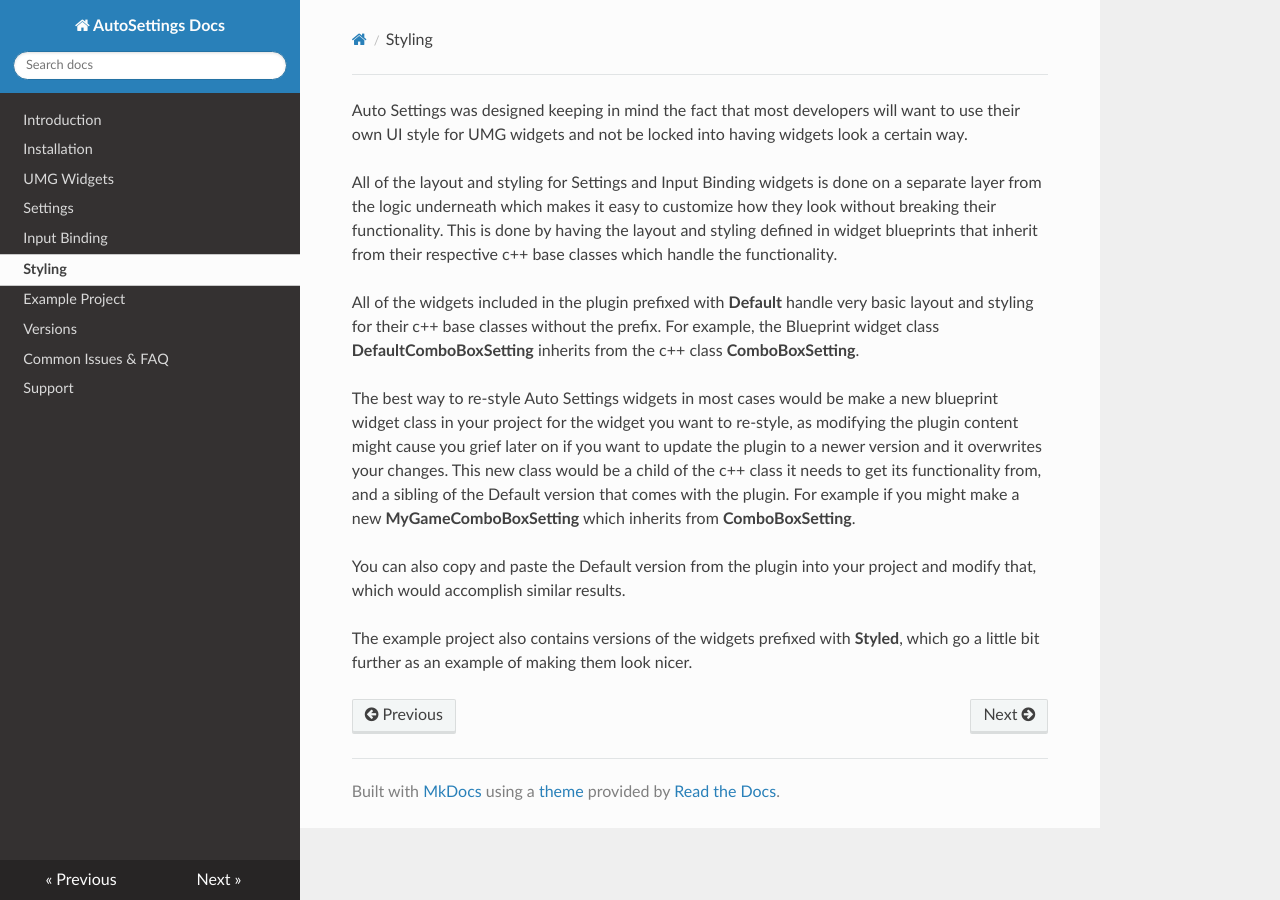
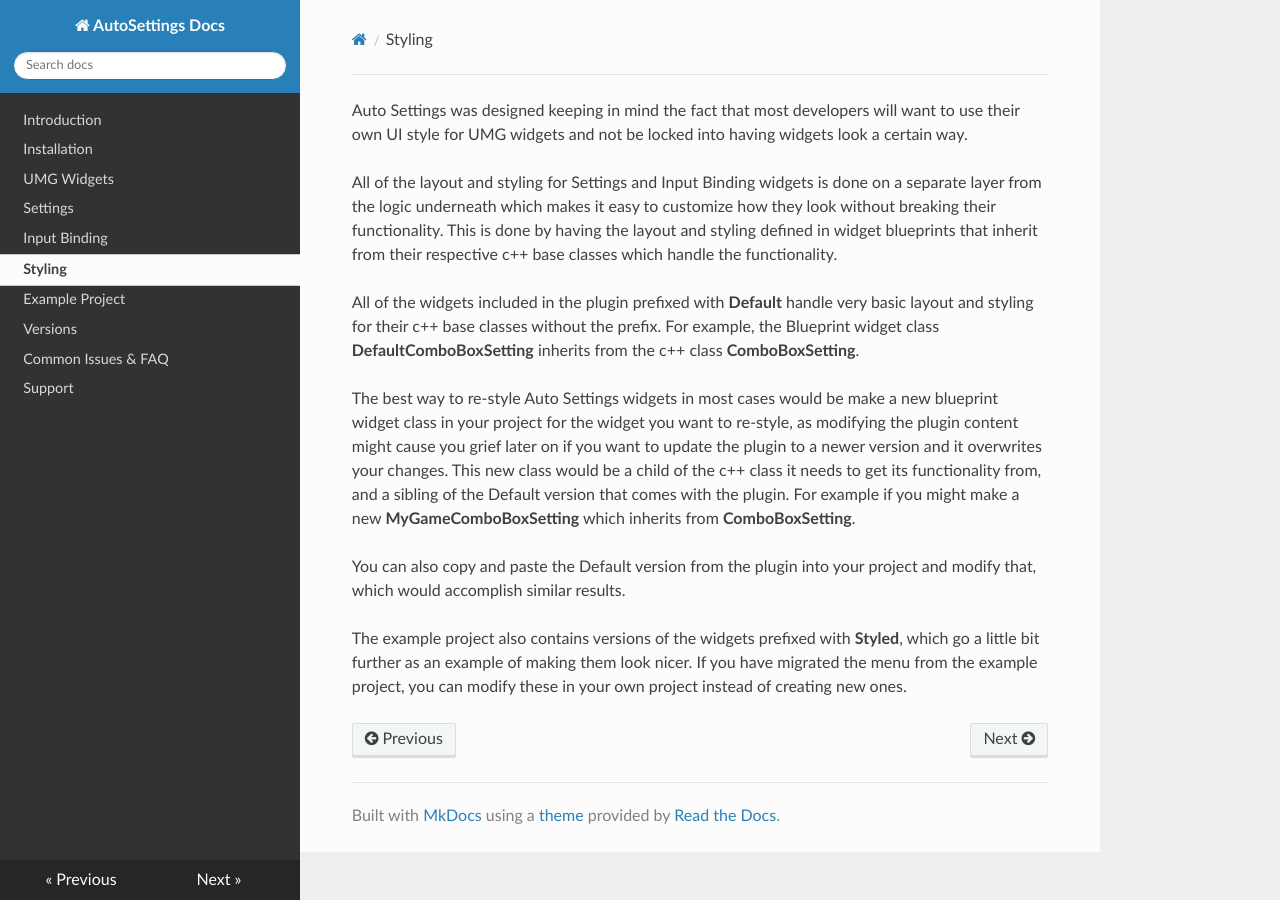
Before and after one commit to Acren/AutoSettings-Docs, an MkDocs documentation site: the page built from docs/styling.md, in a window 1280 px wide. Built offline with MkDocs 1.6.1, drawn with Linux system fonts in a browser that asks for light colours; nearby versions of some CDN libraries; old or Windows-style settings are respelled for this version of MkDocs.

Commit message:
Explain that you can use example widgets

```diff
--- a/docs/styling.md
+++ b/docs/styling.md
@@ -9,4 +9,4 @@ This new class would be a child of the c++ class it needs to get its functionali
 
 You can also copy and paste the Default version from the plugin into your project and modify that, which would accomplish similar results.
 
-The example project also contains versions of the widgets prefixed with **Styled**, which go a little bit further as an example of making them look nicer.
+The example project also contains versions of the widgets prefixed with **Styled**, which go a little bit further as an example of making them look nicer. If you have migrated the menu from the example project, you can modify these in your own project instead of creating new ones.
```
